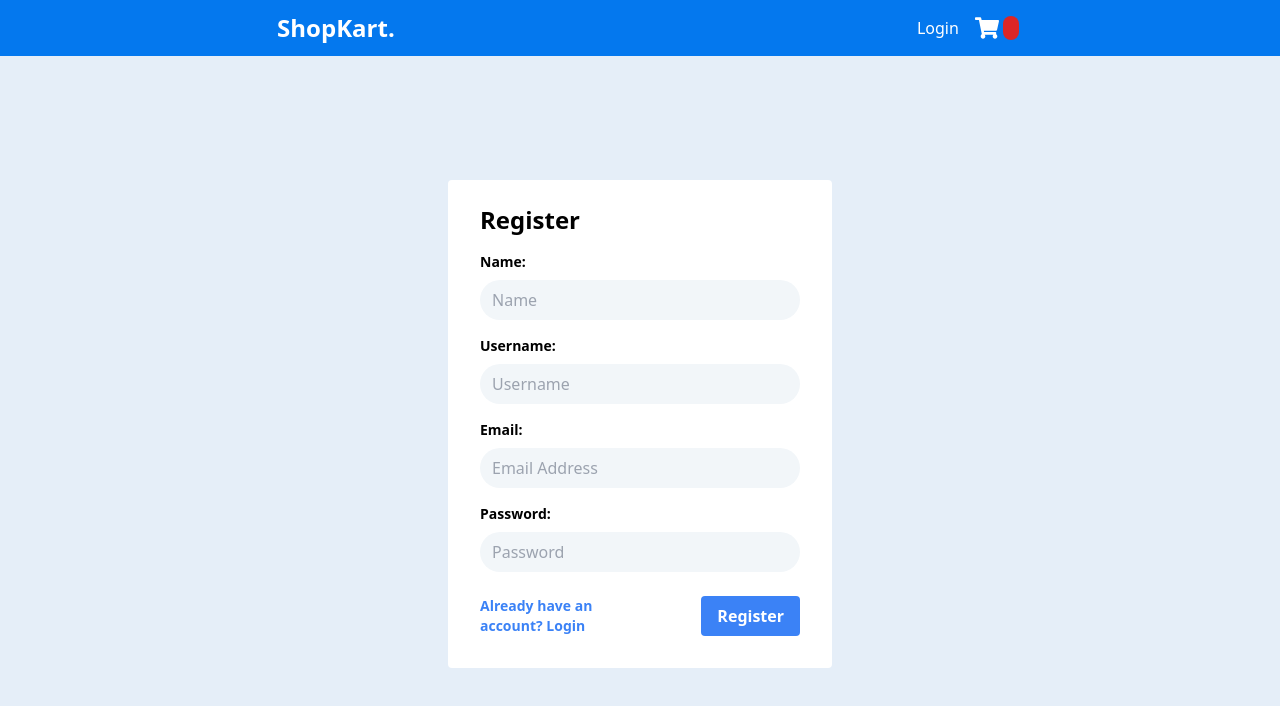
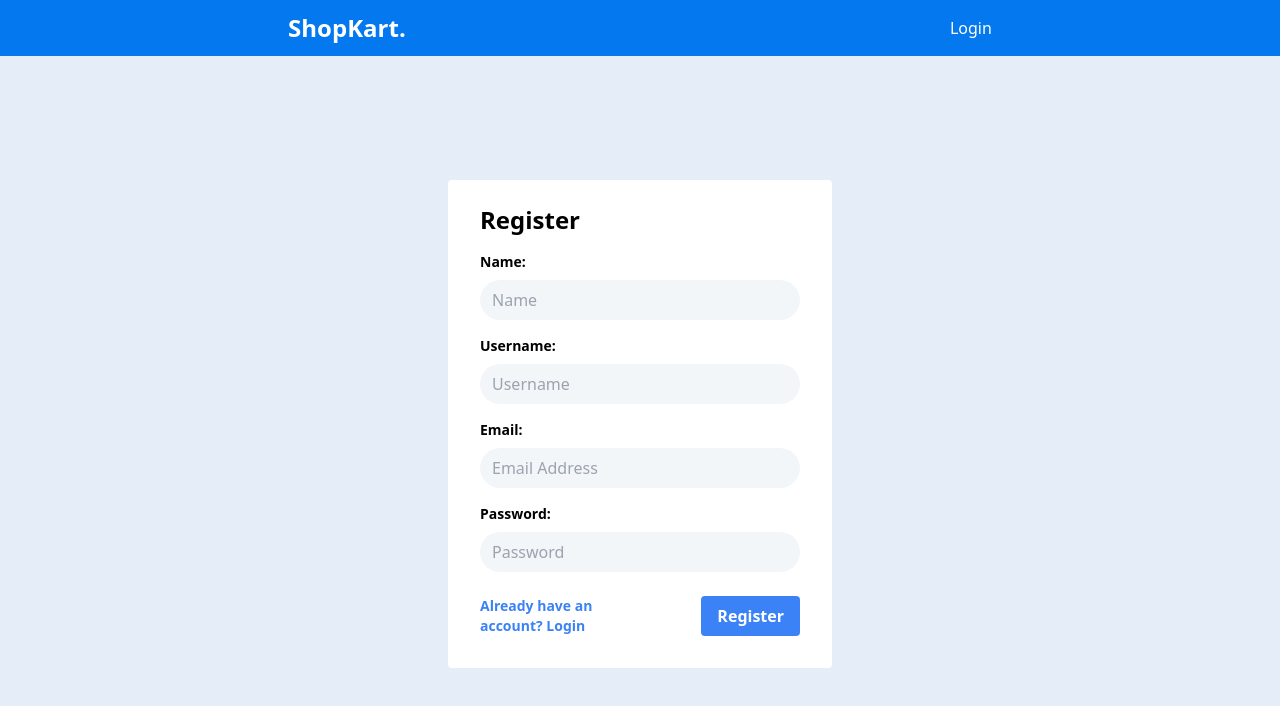
Before and after one commit to RupaakSrinivas/brine_internship_task, a React (Create React App) app: page /register in a window 1280 px wide. Shown: the top 706 px of the page. Built offline with nearby package versions, Linux system fonts and the light colour scheme.

Commit message:
chore: minor style fix

```diff
--- a/db.json
+++ b/db.json
@@ -47,8 +47,8 @@
             "id": 2,
             "quantity": 1,
             "title": "RodZen - Men's Cotton Half Sleeve Regular Fit Striped T-Shirt",
-            "image": "https://i.pinimg.com/564x/55/82/bc/5582bc23ad7619f10f09d10141e7a6b9.jpg",
-            "amount": "400"
+            "image": "https://i.pinimg.com/564x/b9/83/a7/b983a7e4e9a4a05ee8ae8333f1c7b2d8.jpg",
+            "amount": "300"
           }
         ],
         "price": 600
--- a/src/components/Navbar.tsx
+++ b/src/components/Navbar.tsx
@@ -74,12 +74,16 @@ export default function Navbar() {
           >
             Login
           </a>
-          <div className="w-fit flex gap-1">
+          <div className={`w-fit flex gap-1 ${
+            user ? "block" : "hidden"
+          }`}>
             <FaShoppingCart
               className="h-6 w-auto hover:cursor-pointer text-white"
               onClick={() => Navigate("/cart")}
             />
-            <p className="text-sm text-white bg-red-600 rounded-full  px-2 leading-[160%]"> {user?.cart?.items.length}</p>
+            <p className={`text-sm text-white bg-red-600 rounded-full px-2 leading-[160%] ${
+              user?.cart?.items.length === 0 ? "hidden" : " block"
+            }`}> {user?.cart?.items.length}</p>
           </div>
           <div
             className={`flex items-center hover:cursor-pointer p-2 ${
```
